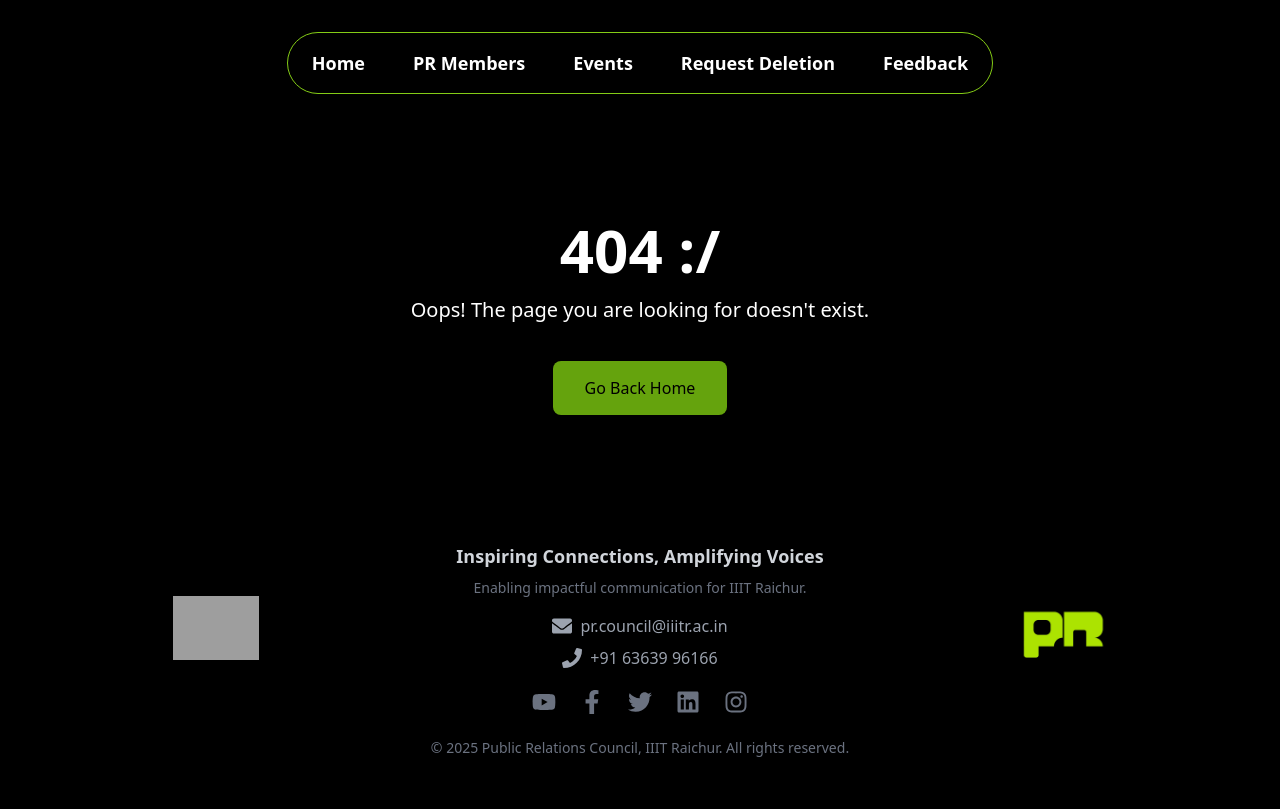
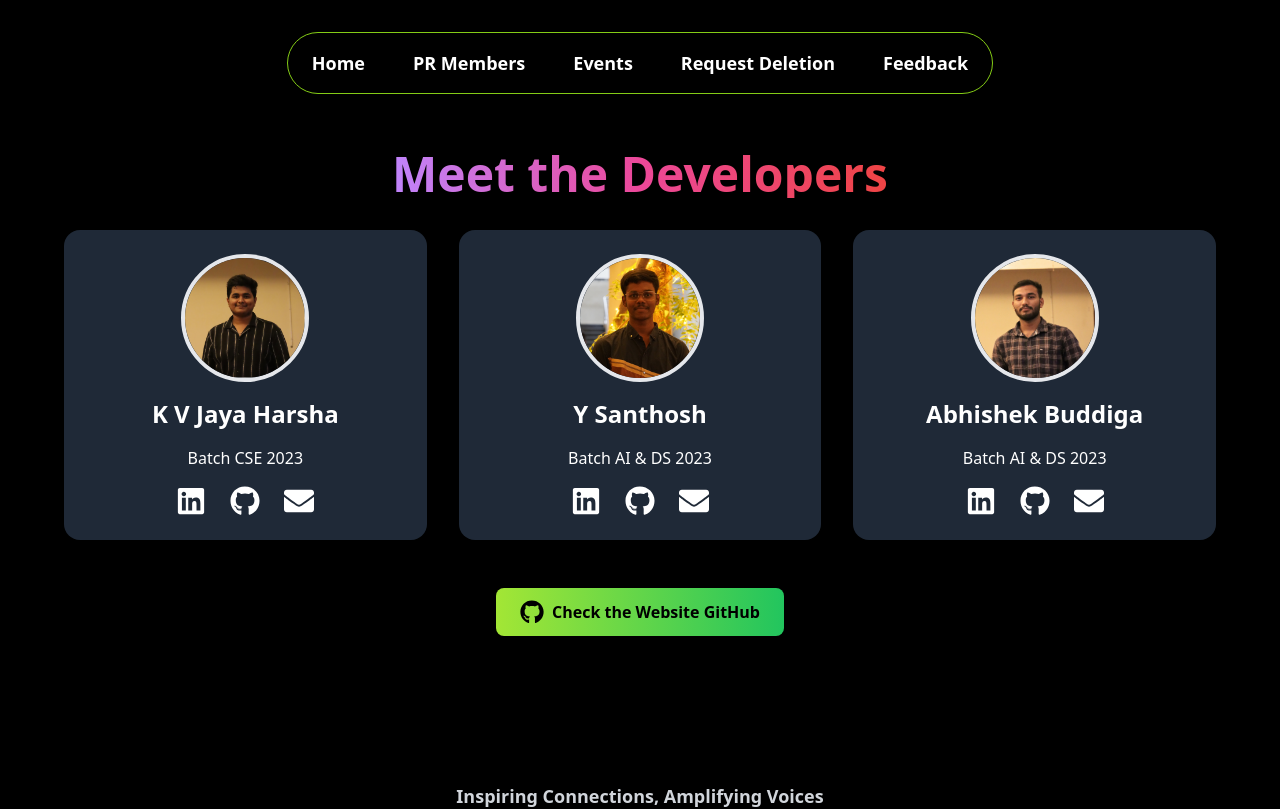
Before and after one commit to iiitraichur/prcouncil, a Next.js app: page /dev in a window 1280 px wide. Before the commit this address had no page. Shown: the top 809 px of the page. Built offline with nearby package versions, Linux system fonts and the light colour scheme; grey boxes are pictures that could not be loaded.

Commit message:
dev page

```diff
--- /dev/null
+++ b/app/dev/page.tsx
@@ -0,0 +1,101 @@
+"use client";
+import React from 'react';
+import { FaLinkedin, FaGithub, FaEnvelope } from 'react-icons/fa';
+import { useInView } from 'react-intersection-observer';
+
+const developers = [
+  {
+    name: 'K V Jaya Harsha',
+    linkedin: 'https://linkedin.com/in/kvjharsha/',
+    github: 'https://github.com/kvj-harsha',
+    email: 'mailto:cs23b1034@iiitr.ac.in',
+    photo: 'members/harsha.png',
+    batch: 'CSE 2023',
+  },
+  {
+    name: 'Y Santhosh',
+    linkedin: 'https://www.linkedin.com/in/santhosh-yanamadni-801b56299',
+    github: 'https://github.com/Y-Santhosh',
+    email: 'mailto:ad23b1060@iiitr.ac.in',
+    photo: 'members/santhosh.png',
+    batch: 'AI & DS 2023',
+
+  },
+  {
+    name: 'Abhishek Buddiga',
+    linkedin: 'https://www.linkedin.com/in/abhishek-buddiga-bb5a0b2b8/',
+    github: 'https://github.com/ad23b1012',
+    email: 'mailto:ad23b1012@iiitr.ac.in',
+    photo: 'members/abhishek.png',
+    batch: 'AI & DS 2023',
+
+  },
+];
+
+export default function DevelopersPage() {
+  const [ref, inView] = useInView({ triggerOnce: true, threshold: 0.1 });
+
+  return (
+    <div className="lg:h-[80vh] bg-black text-white flex flex-col items-center py-10 px-4">
+      <div className="text-center mb-8">
+        <h1 className="text-5xl font-bold text-transparent bg-clip-text bg-gradient-to-r from-purple-400 via-pink-500 to-red-500">
+          Meet the Developers
+        </h1>
+      </div>
+      <div className="grid grid-cols-1 sm:grid-cols-2 lg:grid-cols-3 gap-8 w-full max-w-6xl">
+        {developers.map((dev, index) => (
+          <div
+            ref={ref}
+            key={index}
+            className={`bg-gray-800 p-6 rounded-2xl shadow-lg transform transition-all duration-500 hover:scale-105 ${
+              inView ? 'animate-slide-in' : 'opacity-0 translate-y-10'
+            }`}
+          >
+            <img
+              src={dev.photo}
+              alt={`${dev.name}'s profile`}
+              className="w-32 h-32 rounded-full mx-auto mb-4 border-[4px] border-gradient-to-r from-purple-400 to-pink-500"
+            />
+            <h2 className="text-2xl font-bold text-center mb-4">{dev.name}</h2>
+            <p align="center">Batch {dev.batch}</p>
+            <div className="flex justify-center space-x-6 mt-4">
+              <a
+                href={dev.linkedin}
+                target="_blank"
+                rel="noopener noreferrer"
+                className="text-3xl hover:text-purple-500 transition-transform duration-200"
+              >
+                <FaLinkedin />
+              </a>
+              <a
+                href={dev.github}
+                target="_blank"
+                rel="noopener noreferrer"
+                className="text-3xl hover:text-purple-500 transition-transform duration-200"
+              >
+                <FaGithub />
+              </a>
+              <a
+                href={dev.email}
+                className="text-3xl hover:text-purple-500 transition-transform duration-200"
+              >
+                <FaEnvelope />
+              </a>
+            </div>
+          </div>
+        ))}
+      </div>
+      <div className="mt-12">
+        <a
+          href="https://github.com/kvj-harsha/prcouncil"
+          target="_blank"
+          rel="noopener noreferrer"
+          className="inline-flex items-center px-6 py-3 bg-gradient-to-r from-lime-400 to-green-500 text-black font-bold rounded-lg hover:from-green-500 hover:to-lime-600 transition-colors shadow-lg"
+        >
+          <FaGithub className="mr-2 text-2xl" />
+          Check the Website GitHub
+        </a>
+      </div>
+    </div>
+  );
+}
--- a/app/globals.css
+++ b/app/globals.css
@@ -165,3 +165,13 @@ html {
   font-weight: 400;
   font-style: normal;
 }
+
+@keyframes gradientMove {
+  0% { background-position: 0% 50%; }
+  50% { background-position: 100% 50%; }
+  100% { background-position: 0% 50%; }
+}
+.animate-gradient-move {
+  background-size: 200% 200%;
+  animation: gradientMove 10s infinite;
+}
--- a/package.json
+++ b/package.json
@@ -25,6 +25,7 @@
     "react": "^19.0.0",
     "react-dom": "^19.0.0",
     "react-icons": "^5.4.0",
+    "react-intersection-observer": "^9.14.1",
     "react-router-dom": "^7.1.1",
     "react-toastify": "^11.0.2"
   },
```
Also changed, not shown: 1 other file (tests, documents, lock files or other folders).
